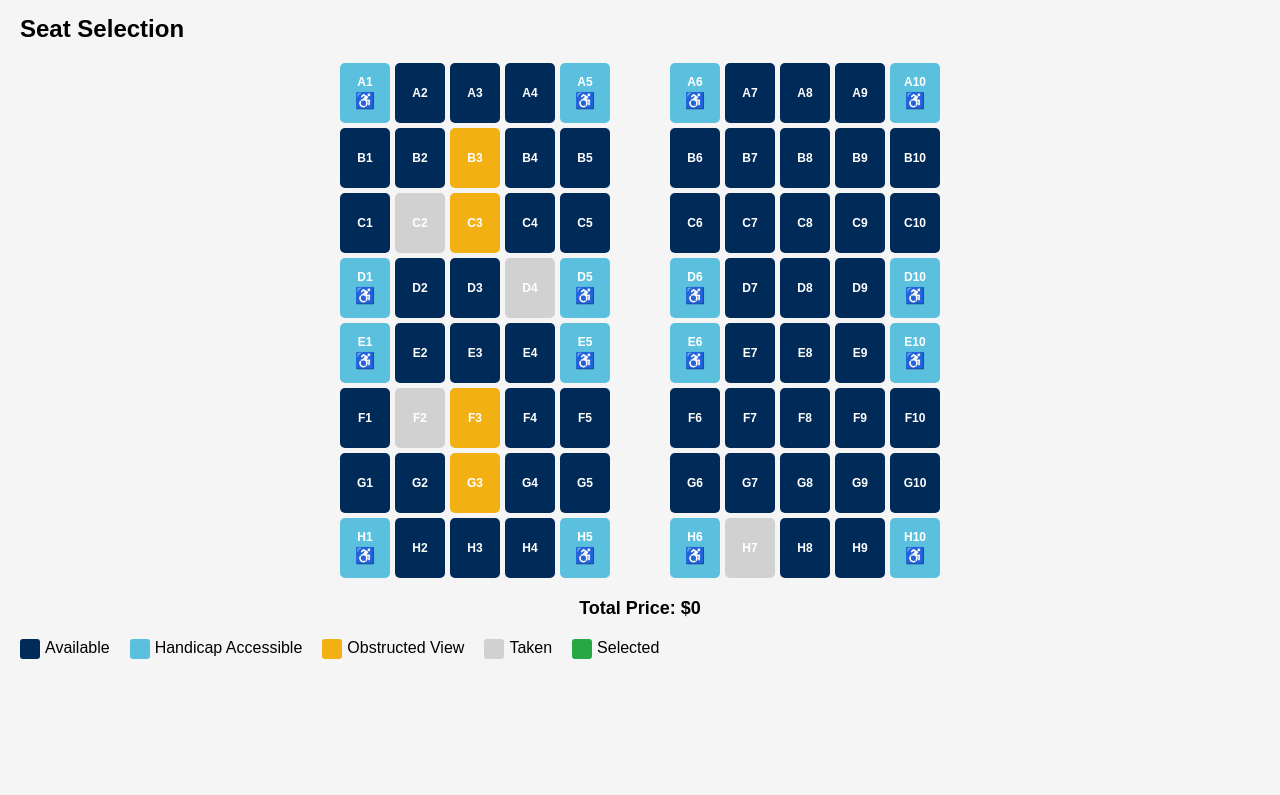
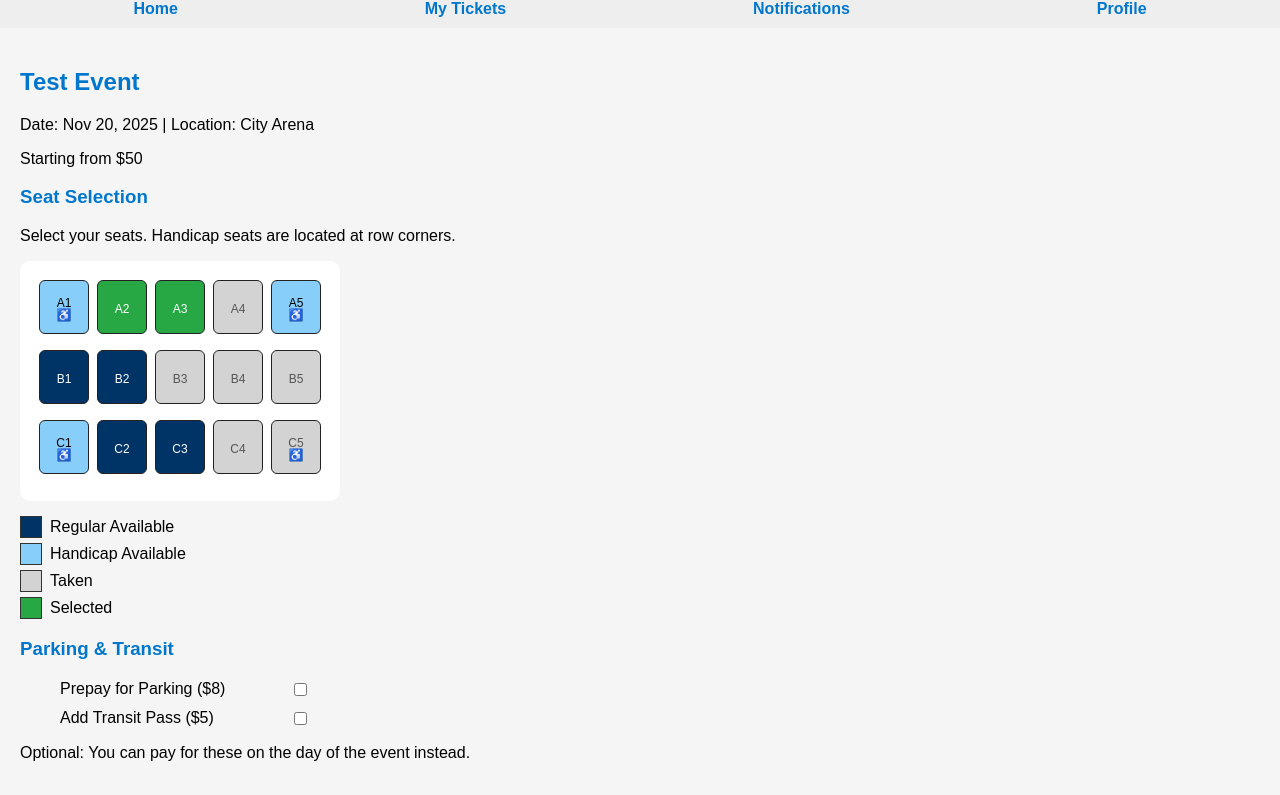
Before and after one commit to jgervais726/ticket-booking-prototype, a plain HTML site: page event-details.html in a window 1280 px wide. Shown: the part 120-915 px from the top of the page. Before the commit the page ends 800 px from the top, so only its background shows below. Drawn offline with Linux system fonts and the light colour scheme.

Commit message:
final prototype

```diff
--- a/event-details.html
+++ b/event-details.html
@@ -3,164 +3,186 @@
 <head>
     <meta charset="UTF-8">
     <meta name="viewport" content="width=device-width, initial-scale=1.0">
-<title>Event Details</title>
+    <title>Event Details - Rock Concert</title>
+
     <style>
-    body {
-        font-family: Arial, sans-serif;
-        margin: 20px;
-        background: #f5f5f5;
+        body { font-family: Arial, sans-serif; margin: 0; padding: 0; background: #f5f5f5; }
+        header { background-color: #0077cc; color: white; padding: 15px; text-align: center; }
+        nav { background-color: #eee; padding: 10px; display: flex; justify-content: space-around; }
+        nav a { text-decoration: none; color: #0077cc; font-weight: bold; }
+        main { padding: 20px; }
+        h2, h3 { color: #0077cc; }
+
+        /* Seat Layout */
+        .seat-map { display: inline-block; padding: 15px; background: #fff; border-radius: 10px; }
+        .row { display: flex; justify-content: center; margin-bottom: 8px; }
+
+        .seat {
+            width: 48px;
+            height: 48px;
+            margin: 4px;
+            border-radius: 6px;
+            border: 1px solid #222;
+            text-align: center;
+            font-size: 12px;
+            line-height: 12px;
+            cursor: pointer;
+            display: flex;
+            flex-direction: column;
+            justify-content: center;
+            padding-top: 4px;
         }
 
-    h1 { color: #0077cc; }
+        /* Colors */
+        .regular-available { background-color: #003366; color: white; }
+        .regular-taken { background-color: #d3d3d3; color: #555; cursor: not-allowed; }
 
-    .seat-map {
-        display: grid;
-        grid-template-columns: repeat(11, 50px); /* 10 seats + 1 for aisle */
-        grid-auto-rows: 60px;
-        gap: 5px;
-        margin-bottom: 20px;
-        justify-content: center;
+        .handicap-available { background-color: #87cefa; color: black; }
+        .handicap-taken { background-color: #d3d3d3; color: #555; cursor: not-allowed; }
+
+        .selected { background-color: #28a745 !important; color: white !important; }
+
+        /* Legend */
+        .legend { margin-top: 15px; }
+        .legend-item { display: flex; align-items: center; margin-bottom: 5px; }
+        .legend-box {
+            width: 20px; height: 20px; border: 1px solid #333; margin-right: 8px;
+        }
+        .legend-regular { background: #003366; }
+        .legend-handicap { background: #87cefa; }
+        .legend-taken { background: #d3d3d3; }
+        .legend-selected { background: #28a745; }
+
+        .options-list { margin-top: 20px; }
+        .options-list li {
+            list-style-type: disc;
+            margin-bottom: 10px;
+            display: flex;
+            justify-content: space-between;
+            width: 250px;
+            padding-right: 10px;
         }
 
-    .aisle { background: transparent; cursor: default; }
+        .button { display: inline-block; padding: 10px 15px; background-color: #0077cc; color: white; text-decoration: none; border-radius: 5px; margin-top: 20px; }
+    </style>
 
-    .seat {
-        display: flex;
-        flex-direction: column;
-        align-items: center;
-        justify-content: center;
-        color: white;
-        cursor: pointer;
-        border-radius: 5px;
-        font-weight: bold;
-        user-select: none;
-        font-size: 12px;
-        text-align: center;
+    <script>
+        window.onload = function () {
+            const seats = document.querySelectorAll(".seat");
+
+            seats.forEach(seat => {
+                const status = seat.dataset.status;
+                const type = status.charAt(0);   // 0=regular, 1=handicap
+                const taken = status.charAt(1);  // 0=available, 1=taken
+                const preselected = seat.classList.contains("preselected");
+
+                // Assign styling based on seat code
+                if (type === "0") {
+                    seat.classList.add(taken === "0" ? "regular-available" : "regular-taken");
+                } else {
+                    seat.classList.add(taken === "0" ? "handicap-available" : "handicap-taken");
+                    seat.innerHTML = seat.innerText.split("\n")[0] + "<br>♿";
                 }
 
-    .available { background:#002a57; }
-    .handicap { background:#5bc0de; }
-    .obstructed { background:#f3b012; }
-    .taken { background:#d1d1d1; cursor: not-allowed; }
-    .selected { background:#28a745; }
-
-    .handicap-icon {
-        font-size: 16px;
-        margin-top: 2px;
+                // If preselected, seat starts green
+                if (preselected && taken === "0") {
+                    seat.classList.add("selected");
                 }
 
-    .legend {
-        display: flex;
-        gap: 20px;
-        margin-top: 20px;
+                // Click functionality only if available
+                if (taken === "0") {
+                    seat.addEventListener("click", () => {
+                        seat.classList.toggle("selected");
+                    });
                 }
+            });
+        };
+    </script>
+</head>
 
-    .legend .box {
-        width: 20px;
-        height: 20px;
-        display: inline-block;
-        margin-right: 5px;
-        vertical-align: middle;
-        border-radius: 3px;
-    }
+<body>
 
-    p.total { font-size: 18px; font-weight: bold; text-align: center; }
-</style>
-</head>
-<body>
-<!-- Navigation Buttons -->
-<div style="text-align:center; margin-bottom:20px;">
-    <a href="index.html" style="padding:10px 15px; background:#0077cc; color:white; border-radius:5px; text-decoration:none; margin-right:10px;">Back to Home</a>
-    <button onclick="alert('Order confirmation not available in prototype.')" style="padding:10px 15px; background:#28a745; color:white; border:none; border-radius:5px; cursor:pointer;">Confirm Order</button>
-</div>
-<h1>Event Details - Test Event</h1>
+<header>
+    <h1>Event Details</h1>
+</header>
 
-<h2>Seat Selection</h2>
-<div class="seat-map" id="seatMap"></div>
-<p class="total">Total Price: $<span id="totalPrice">0</span></p>
+<nav>
+    <a href="index.html">Home</a>
+    <a href="tickets.html">My Tickets</a>
+    <a href="notifications.html">Notifications</a>
+    <a href="profile.html">Profile</a>
+</nav>
 
-<!-- Legend -->
-<div class="legend">
-    <div><div class="box" style="background:#002a57;"></div>Available</div>
-    <div><div class="box" style="background:#5bc0de;"></div>Handicap Accessible</div>
-    <div><div class="box" style="background:#f3b012;"></div>Obstructed View</div>
-    <div><div class="box" style="background:#d1d1d1;"></div>Taken</div>
-    <div><div class="box" style="background:#28a745;"></div>Selected</div>
+<main>
+    <h2>Test Event</h2>
+    <p>Date: Nov 20, 2025 | Location: City Arena</p>
+    <p>Starting from $50</p>
+
+    <h3>Seat Selection</h3>
+    <p>Select your seats. Handicap seats are located at row corners.</p>
+
+    <div class="seat-map">
+
+        <!-- ROW A -->
+        <div class="row">
+            <div class="seat" data-status="10">A1</div>
+
+            <!-- A2 + A3 pre-selected -->
+            <div class="seat preselected" data-status="00">A2</div>
+            <div class="seat preselected" data-status="00">A3</div>
+
+            <div class="seat" data-status="01">A4</div>
+            <div class="seat" data-status="10">A5</div>
         </div>
 
-<script>
-const seatMap = document.getElementById("seatMap");
-const totalPriceEl = document.getElementById("totalPrice");
+        <!-- ROW B -->
+        <div class="row">
+            <div class="seat" data-status="00">B1</div>
+            <div class="seat" data-status="00">B2</div>
+            <div class="seat" data-status="01">B3</div>
+            <div class="seat" data-status="01">B4</div>
+            <div class="seat" data-status="01">B5</div>
+        </div>
 
-const rows = ["A","B","C","D","E","F","G","H"];
-const colsPerBlock = 5; // 2 blocks of 5 seats
-const aisleIndex = 5; // column index for aisle
+        <!-- ROW C -->
+        <div class="row">
+            <div class="seat" data-status="10">C1</div>
+            <div class="seat" data-status="00">C2</div>
+            <div class="seat" data-status="00">C3</div>
+            <div class="seat" data-status="01">C4</div>
+            <div class="seat" data-status="11">C5</div>
+        </div>
 
-const handicapCorners = ["A1","A5","A6","A10","D1","D5","D6","D10","E1","E5","E6","E10","H1","H5","H6","H10"];
-const obstructedSeats = ["B3","C3","F3","G3"];
-const takenSeats = ["C2","D4","F2","H7"];
-const rowPrices = { "A":100, "B":90, "C":80, "D":70, "E":70, "F":60, "G":50, "H":50 };
+    </div>
 
-let seats = [];
-let selectedSeats = [];
+    <!-- LEGEND -->
+    <div class="legend">
+        <div class="legend-item">
+            <div class="legend-box legend-regular"></div> Regular Available
+        </div>
+        <div class="legend-item">
+            <div class="legend-box legend-handicap"></div> Handicap Available
+        </div>
+        <div class="legend-item">
+            <div class="legend-box legend-taken"></div> Taken
+        </div>
+        <div class="legend-item">
+            <div class="legend-box legend-selected"></div> Selected
+        </div>
+    </div>
 
-// Generate seats with aisle
-rows.forEach(row=>{
-    for(let i=0; i<(colsPerBlock*2 +1); i++){ // +1 for aisle
-        if(i===aisleIndex){
-            seats.push({id:null,type:"aisle",price:0});
-            continue;
-        }
-        let col = i < aisleIndex ? i+1 : i; // adjust for aisle
-        const id = row+col;
-        let type = "available";
-        let price = rowPrices[row] || 50;
+    <h3>Parking & Transit</h3>
 
-        if(handicapCorners.includes(id)) type="handicap";
-        else if(obstructedSeats.includes(id)) { type="obstructed"; price=Math.floor(price*0.8);}
-        else if(takenSeats.includes(id)) { type="taken"; price=0;}
+    <ul class="options-list">
+        <li>Prepay for Parking ($8) <input type="checkbox"></li>
+        <li>Add Transit Pass ($5) <input type="checkbox"></li>
+    </ul>
 
-        seats.push({id,type,price});
-    }
-});
+    <p>Optional: You can pay for these on the day of the event instead.</p>
 
-seats.forEach(seat=>{
-    const div = document.createElement("div");
-    if(seat.type==="aisle") {
-        div.className = "aisle";
-    } else {
-        div.className = `seat ${seat.type}`;
-        if(seat.type==="handicap"){
-            div.innerHTML = `${seat.id}<br><span class="handicap-icon">♿</span>`;
-        } else {
-            div.textContent = seat.id;
-        }
+    <a href="checkout.html" class="button">Proceed to Checkout</a>
 
-        div.dataset.price = seat.price;
-
-        if(seat.type !== "taken"){
-            div.addEventListener("click", ()=>{
-                if(div.classList.contains("selected")){
-                    div.classList.remove("selected");
-                    selectedSeats = selectedSeats.filter(s=>s.id!==seat.id);
-                } else {
-                    div.classList.add("selected");
-                    selectedSeats.push(seat);
-                }
-                updateTotal();
-            });
-        } else {
-            div.title="Seat Taken";
-        }
-    }
-    seatMap.appendChild(div);
-});
-
-function updateTotal(){
-    const total = selectedSeats.reduce((sum,s)=>sum+s.price,0);
-    totalPriceEl.textContent = total;
-}
-</script>
+</main>
 
 </body>
 </html>
```
Also changed, not shown: checkout.html (+17 -23 lines), confirmation.html (+1 -1 lines). Lines whose indentation alone changed are shown as unchanged.
